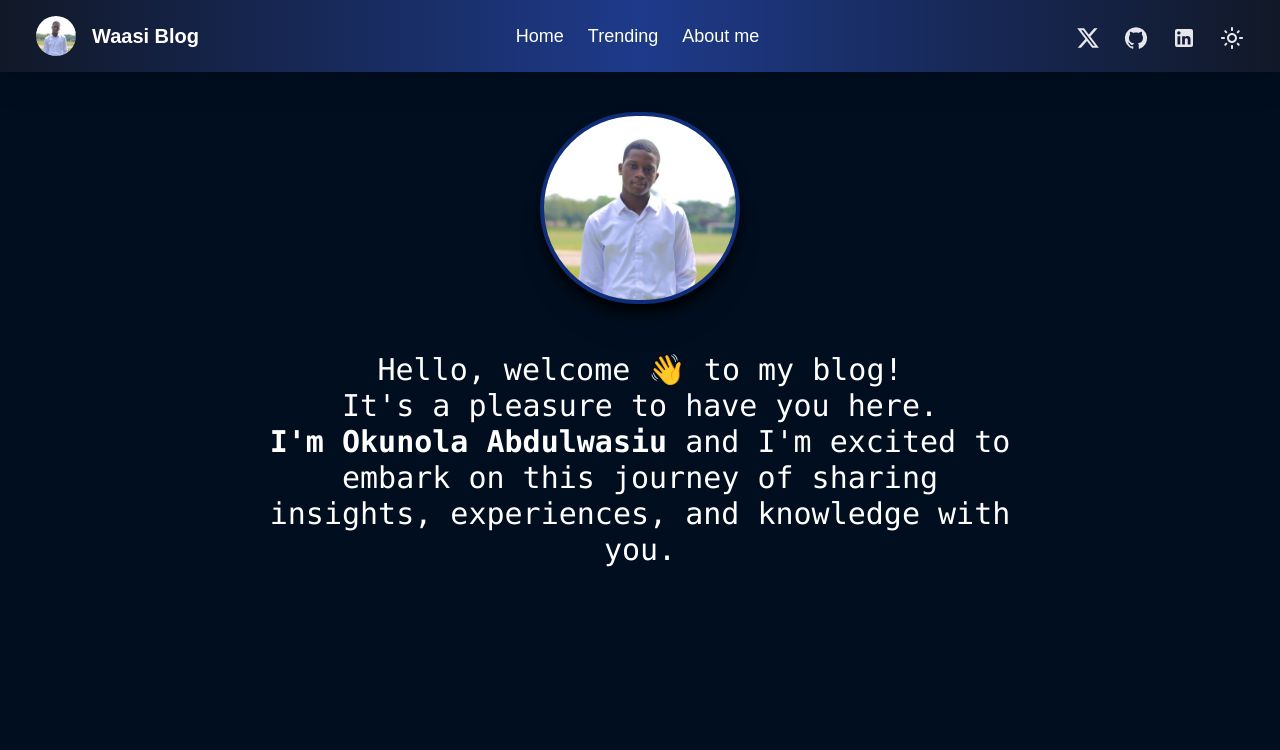
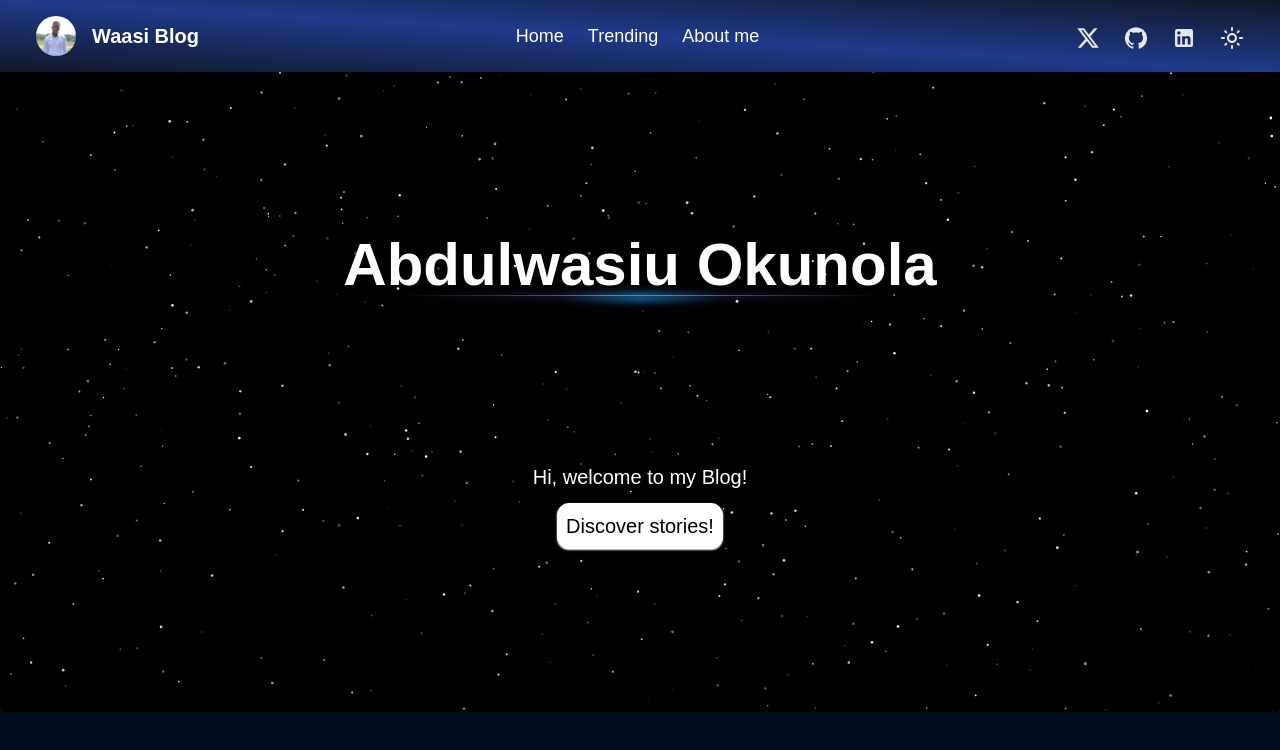
Before and after one commit to Okunola11/Nextjs-Mdx-Blog, a Next.js app: page /about in a window 1280 px wide. Shown: the top 750 px of the page. Built offline with nearby package versions, Linux system fonts and the light colour scheme.

Commit message:
Restyled the hero section

```diff
--- a/app/components/Header.tsx
+++ b/app/components/Header.tsx
@@ -32,7 +32,7 @@ export default function Header() {
 
   return (
     <>
-      <header className="bg-white dark:bg-gradient-to-r from-gray-900 via-blue-900 to-gray-900 p-1 sticky top-0 drop-shadow-xl z-20">
+      <header className="bg-white dark:bg-gradient-to-tr from-gray-900 via-blue-900 to-gray-900 p-1 sticky top-0 drop-shadow-xl z-20">
         <div className="mx-auto max-w-screen-xl px-4 sm:px-6 lg:px-8">
           <div className="flex h-16 items-center justify-between">
             <div className="flex gap-2 items-center md:gap-4">
--- a/app/components/Hero.tsx
+++ b/app/components/Hero.tsx
@@ -3,7 +3,7 @@
 import React from "react";
 import { SparklesCore } from "@/components/ui/sparkles";
 
-export default function SparklesPreview() {
+export default function hero() {
   return (
     <div className="h-[40rem] relative w-full bg-black flex flex-col items-center justify-center overflow-hidden rounded-bl-md rounded-br-md">
       <div className="w-full absolute inset-0 h-screen">
@@ -27,20 +27,20 @@ export default function SparklesPreview() {
         <div className="absolute inset-x-60 top-0 bg-gradient-to-r from-transparent via-sky-500 to-transparent h-[5px] w-1/4 blur-sm" />
         <div className="absolute inset-x-60 top-0 bg-gradient-to-r from-transparent via-sky-500 to-transparent h-px w-1/4" />
 
-        <SparklesCore
+        {/* <SparklesCore
           background="transparent"
           minSize={0.4}
           maxSize={1}
           particleDensity={1200}
           className="w-full h-full"
           particleColor="#FFFFFF"
-        />
+        /> */}
 
-        <div className="absolute inset-0 w-full h-full bg-black [mask-image:radial-gradient(350px_200px_at_top,transparent_20%,white)]"></div>
+        {/* <div className="absolute inset-0 w-full h-full bg-black [mask-image:radial-gradient(350px_200px_at_top,transparent_20%,white)]"></div> */}
       </div>
-      <p className="text-black dark:text-white">Hi, welcome to my Blog!</p>
+      <p className="text-black dark:text-white mt-2">Hi, welcome to my Blog!</p>
       <div></div>
-      <p className="border border-white border-solid p-2 rounded-xl shadow-white shadow-sm bg-white text-black">
+      <p className="border border-white border-solid p-2 rounded-xl shadow-white shadow-sm bg-white text-black mt-3">
         Discover stories!
       </p>
     </div>
--- a/app/components/Posts.tsx
+++ b/app/components/Posts.tsx
@@ -1,7 +1,6 @@
 import { getPostsMeta } from "@/lib/post";
 import PostsList from "./PostsList";
 import TagList from "./TagList";
-import SparklesPreview from "./Hero";
 
 export default async function Posts() {
   const posts = await getPostsMeta(); // we dont need to async/await, the data is on localStorage
@@ -16,10 +15,6 @@ export default async function Posts() {
 
   return (
     <div className="w-full">
-      <section>
-        <SparklesPreview />
-      </section>
-
       <section className="px-4 md:px-6 grid grid-cols-1 md:grid-cols-3 relative w-full">
         <ul className="md:col-span-2 order-2 md:order-1 md:pt-16 p-0 md:pl-6 md:max-w-2xl flex flex-col">
           {posts.map((post) => (
--- a/app/layout.tsx
+++ b/app/layout.tsx
@@ -1,6 +1,7 @@
 import "./globals.css";
 import Header from "./components/Header";
 import Footer from "./components/Footer";
+import Hero from "./components/Hero";
 import { Metadata } from "next";
 
 export const metadata: Metadata = {
@@ -17,6 +18,7 @@ export default function RootLayout({
     <html lang="en">
       <body className="dark:bg-[#000e1f] font-nunito text-base md:text-xl">
         <Header />
+        <Hero />
         <main className="prose prose-xl prose-slate dark:prose-invert max-w-none mx-auto">
           {children}
         </main>
```
Also changed, not shown: 1 other file (tests, documents, lock files or other folders).
